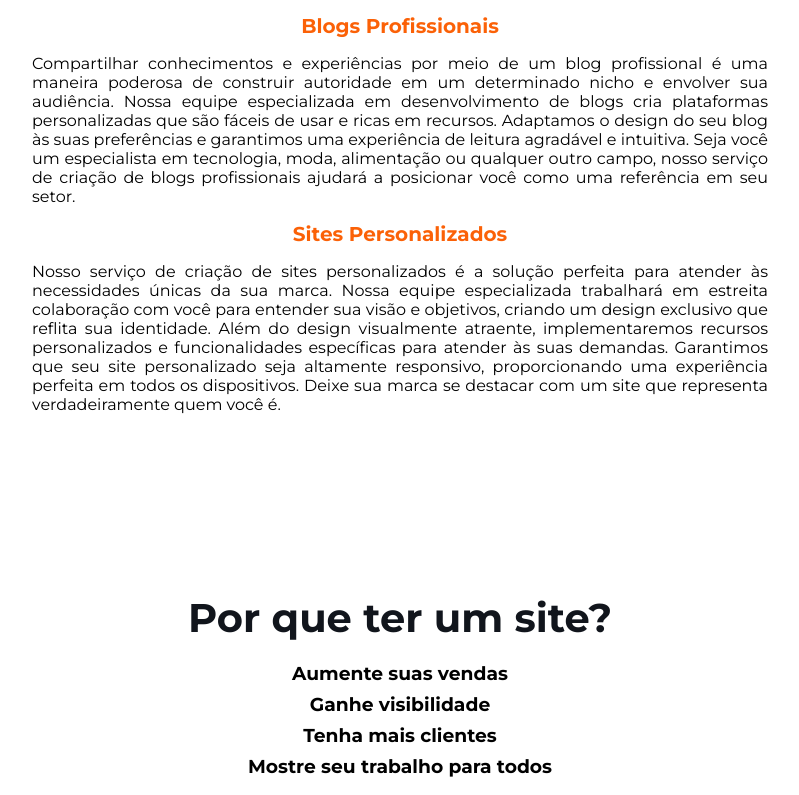
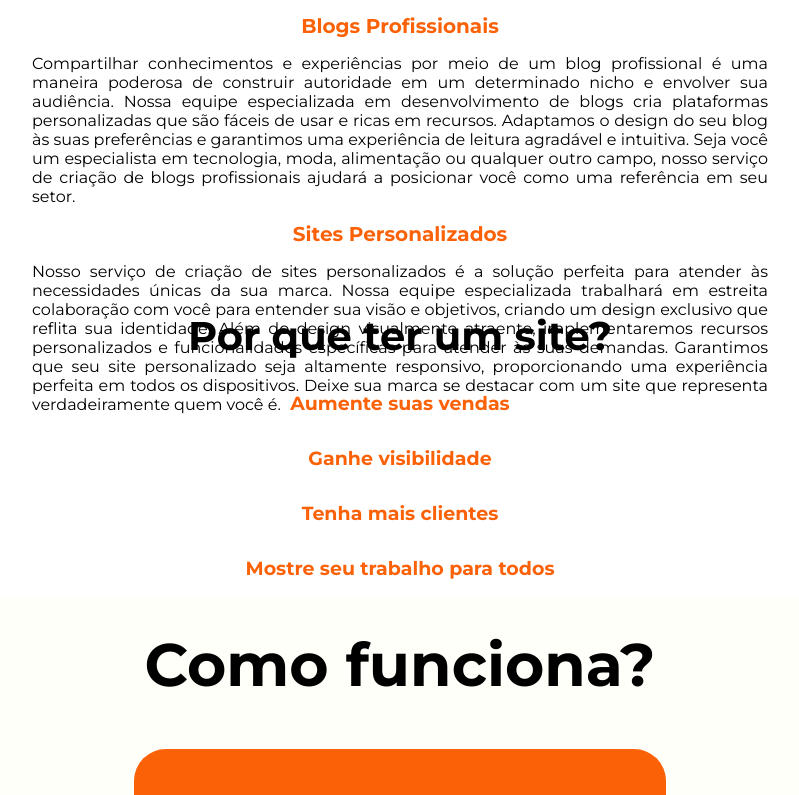
Before and after one commit to MarcusMix/page-web, a React (Vite) app: page / in a window 1280 px wide. Shown: the part 1421-2216 px from the top of the page, without its empty margins (240-1039 px from the left). Built offline with nearby package versions, Linux system fonts and the light colour scheme.

Commit message:
feat: sizes and organization of paragraph

```diff
--- a/src/components/why/why.styles.js
+++ b/src/components/why/why.styles.js
@@ -5,19 +5,47 @@ export const WhyContainer = styled.div`
 	align-items: center;
 	justify-content: center;
 	flex-direction: column;
-	height: 100vh;
+	height: 100%;
 	background-color: #fff;
 	color: #000;
 
 	& h2 {
+		font-size: 20px;
+		color: #11151c;
+		text-align: center;
+		padding: 1rem;
 		font-size: 40px;
-		margin: 1rem;
-		color: #11151C;
-		text-align: center;
+		color: #000;
+		margin-top: 13rem;
 	}
 
 	& h3 {
-		margin: .25rem;
 		text-align: center;
+		padding: 1rem;
+		margin: auto 10%;
+		color: #fb6107;
+	}
+
+	& p {
+		padding: 1rem;
+		margin: auto 20%;
+		text-align: justify;
+	}
+
+	@media (max-width: 1400px) {
+		height: 100%;
+
+		p {
+			font-size: 14px;
+			margin: auto 10%;
+		}
+
+		h3 {
+			font-size: 19px;
+		}
+
+		h2 {
+			margin-top: 1rem;
+		}
 	}
 `;
```
